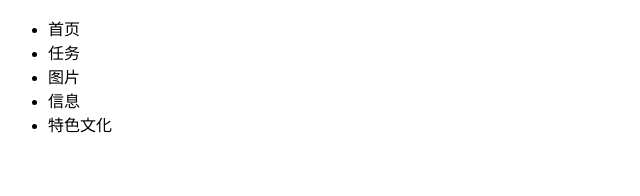
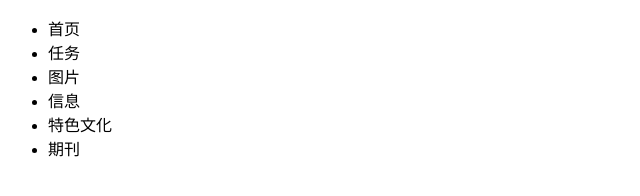
Before and after one commit to ZhangQing-cloud/practice, a plain HTML site: page index.html in a window 1280 px wide. Shown: the full height of the page, 0-640 px from the left. Drawn offline with Linux system fonts and the light colour scheme.

Commit message:
期刊功能

```diff
--- a/index.html
+++ b/index.html
@@ -11,6 +11,7 @@
 			<li>图片</li>
 			<li>信息</li>
 			<li>特色文化</li>
+			<li>期刊</li>
 		</ul>
 	</body>
 </html>
```
